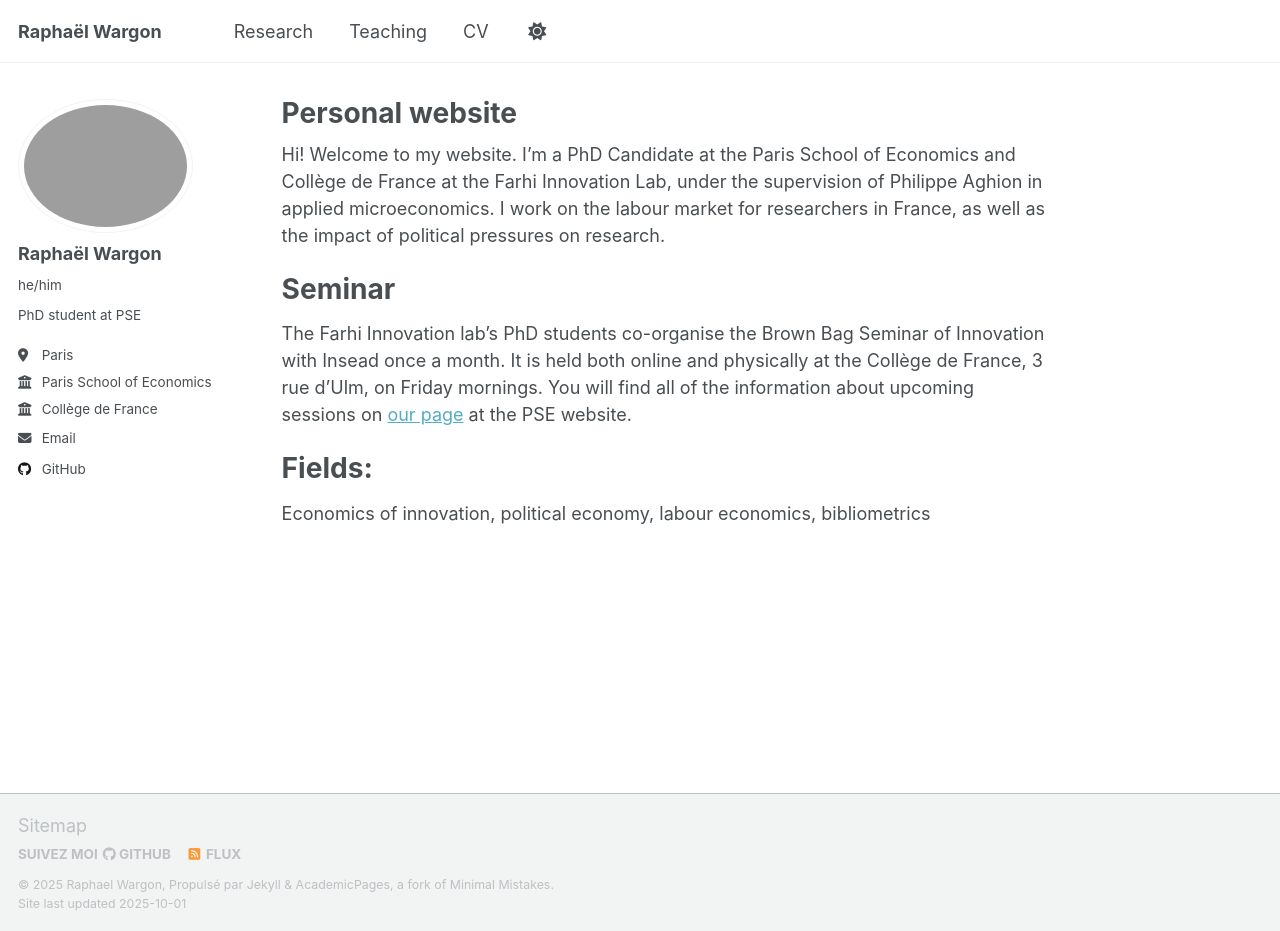
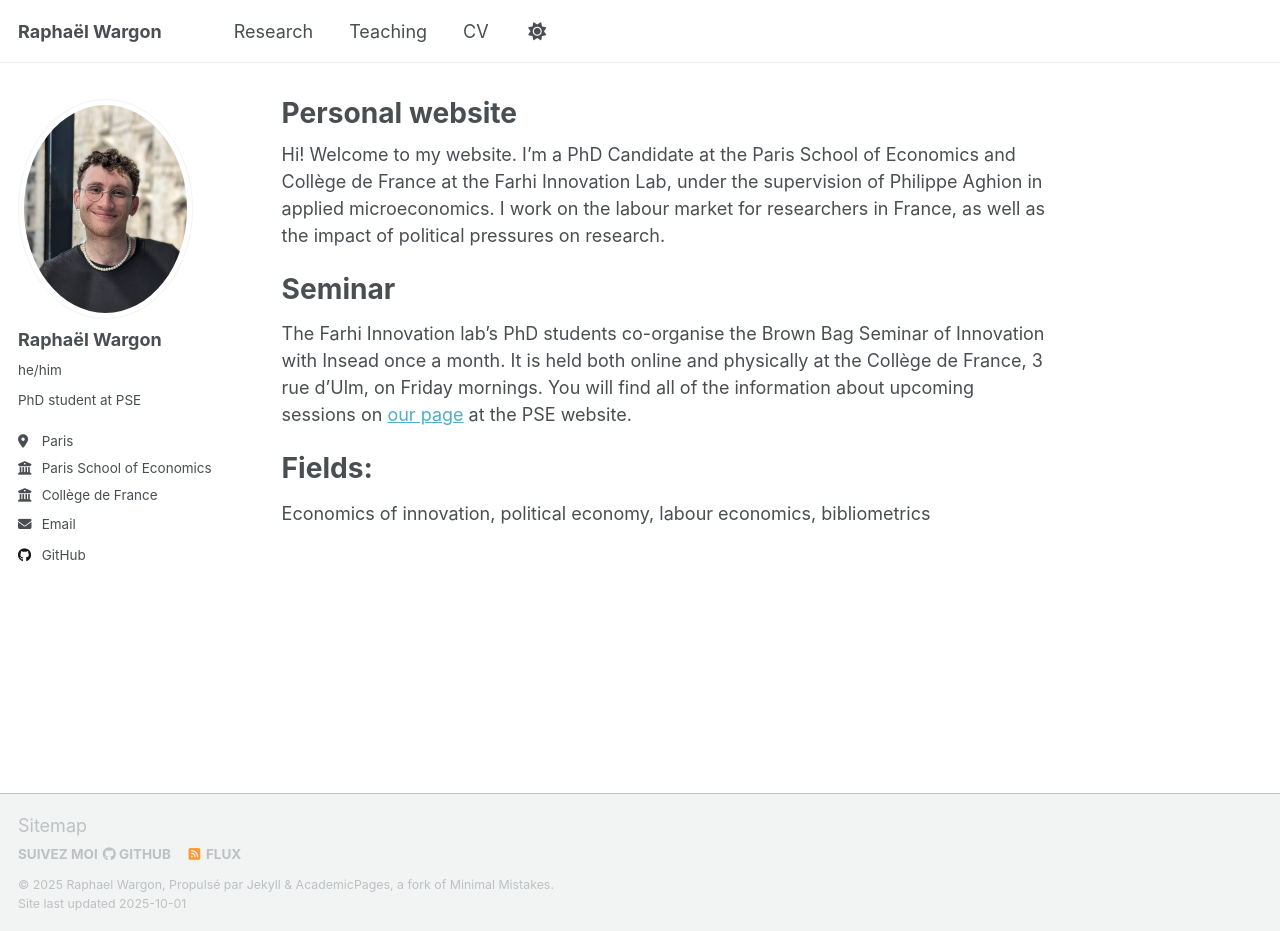
Before and after one commit to RaphaelWargon/raphaelwargon.github.io, a Jekyll site: the page built from _pages/about.md, in a window 1280 px wide and 931 px high. Built offline with Jekyll 4.4.1, drawn with Linux system fonts in a browser that asks for light colours; a script that is not in the unit is left out.

Commit message:
Update _config.yml

```diff
--- a/_config.yml
+++ b/_config.yml
@@ -15,7 +15,7 @@
 description              : &description "Your Name's academic portfolio"   # Update this with a general description of your site, this is the default if not overridden by a page
 url                      : https://raphaelwargon.github.io # The base hostname & protocol for your site e.g. "https://[your GitHub username].github.io",
                                                            # or if you already have some other page hosted on Github then use "https://[your GitHub username].github.io/[Your Repo Name]"
-baseurl                  : "/raphaelwargon.github.io" # the subpath of your site, e.g. "/blog"
+baseurl                  : "" # the subpath of your site, e.g. "/blog"
 repository               : "RaphaelWargon/raphaelwargon.github.io"
 
 # Site Author - The following control what appear as part of the author content on the side bar.
@@ -23,7 +23,7 @@
 #               Additional customization can be done by editing /_includes/author-profile.html
 author:
   # Biographic information
-  avatar           : "photo_site.png"
+  avatar           : "photo_site.jpg"
   name             : "Raphaël Wargon"
   pronouns         : 'he/him'# example: "she/her"
   bio              : "PhD student at PSE"
```
